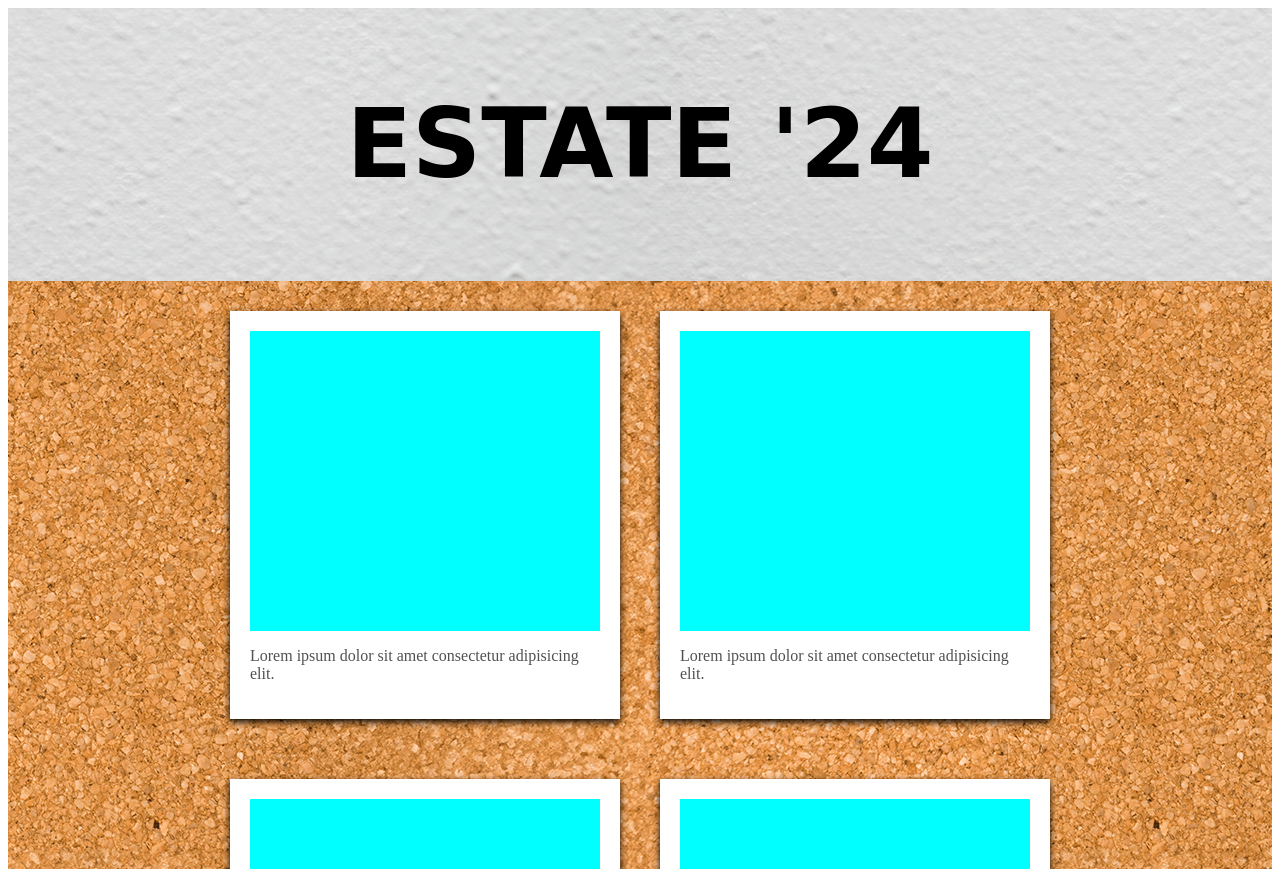
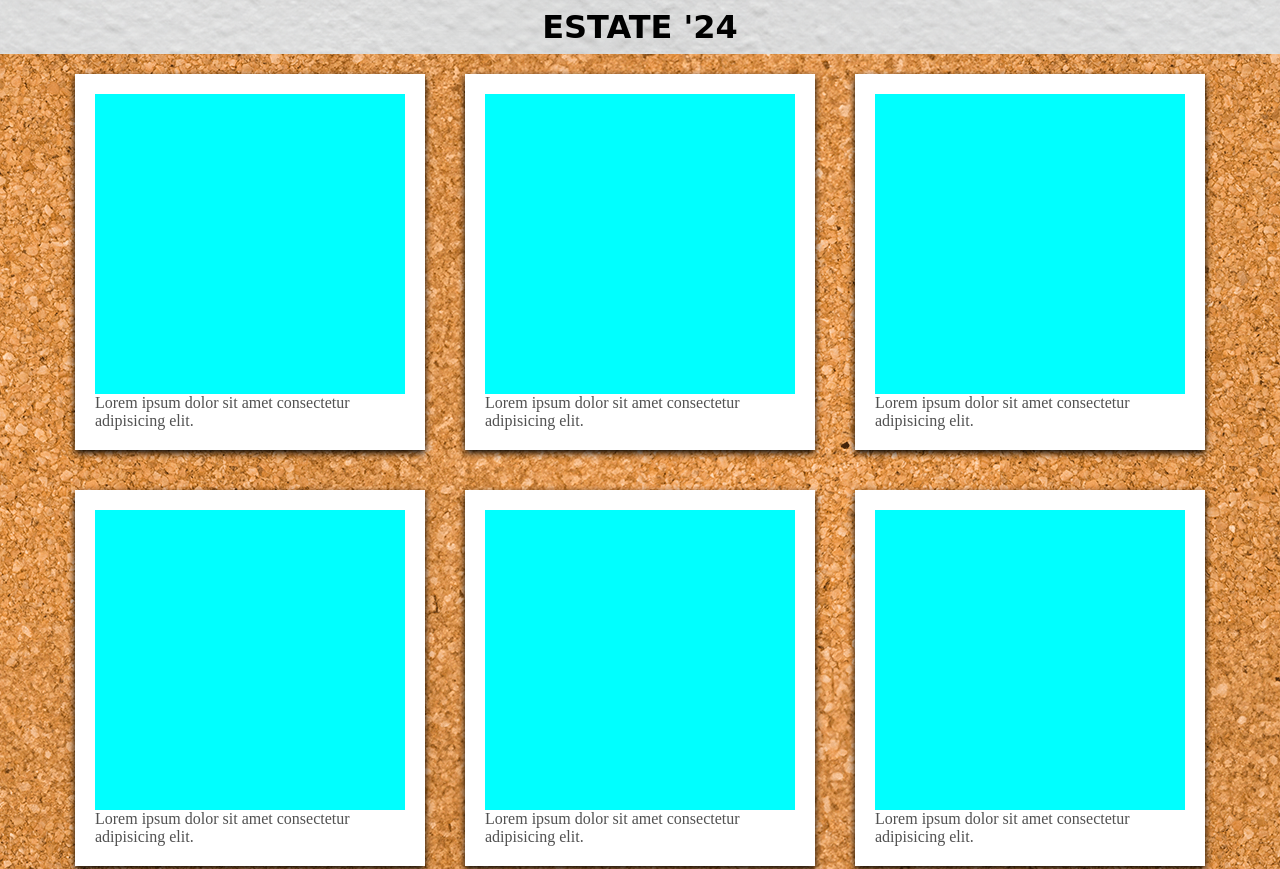
Before and after one commit to LorenzoNicoletti02/js-photo-blog, a plain HTML site: page Milestone1/index.html in a window 1280 px wide. Shown: the top 869 px of the page. Drawn offline with Linux system fonts and the light colour scheme; a web font is replaced by a local one.

Commit message:
feat: css fixed

```diff
--- a/Milestone1/style.css
+++ b/Milestone1/style.css
@@ -1,3 +1,9 @@
+* {
+    margin: 0;
+    padding: 0;
+    box-sizing: border-box;
+}
+
 img {
     width: 100%;
     object-fit: contain;
@@ -8,11 +14,11 @@ img {
     display: flex;
     align-items: center;
     justify-content: center;
-    padding: 1rem;
+    padding: 0.5rem;
     background-image: url(../Milestone1/img/wall.png);
     font-family: "Edu TAS Beginner", cursive;
     font-optical-sizing: auto;
-    font-size: 3rem;
+    font-size: 1rem;
 }
 
 main {
@@ -29,7 +35,7 @@ main {
     border: 20px solid #ffffff;
     width: 350px;
     height: fit-content;
-    margin: 30px 20px;
+    margin: 20px 20px;
     box-shadow: 0 3px 7px #000000;
 }
 
```
